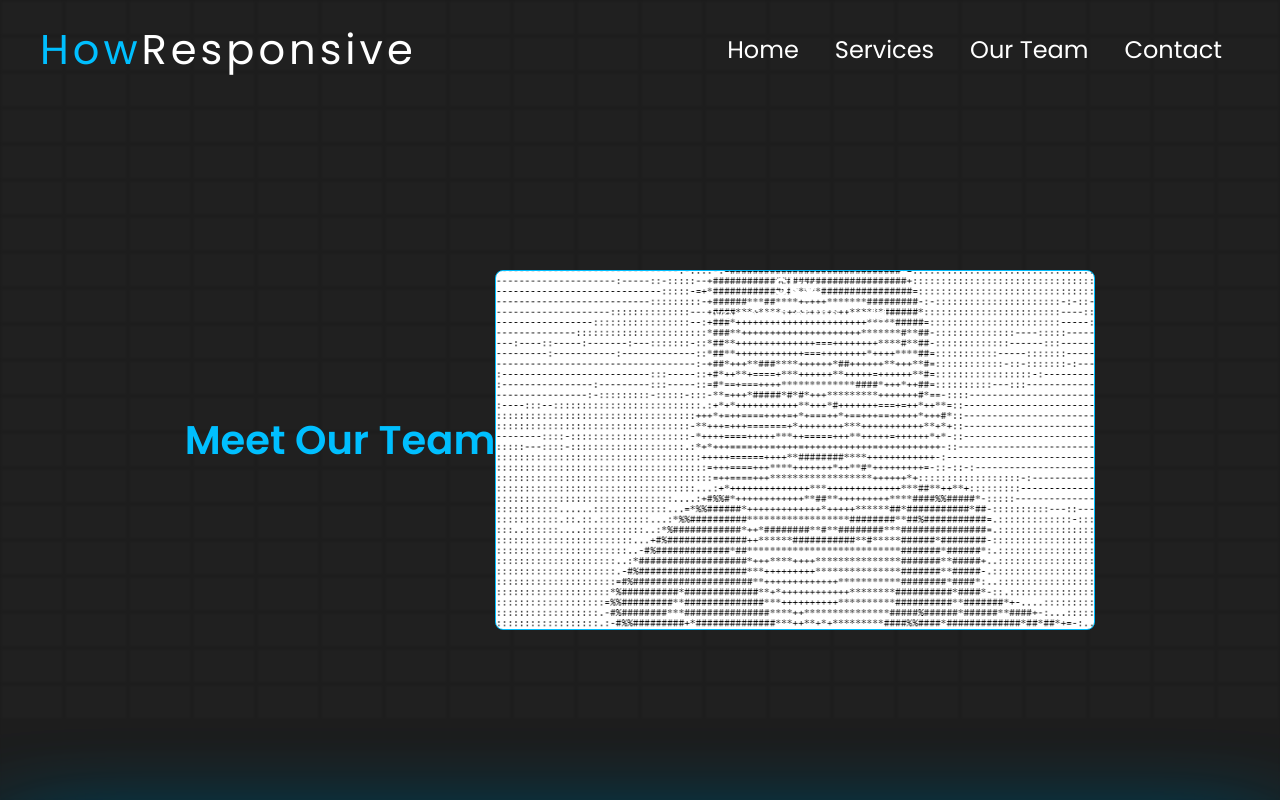
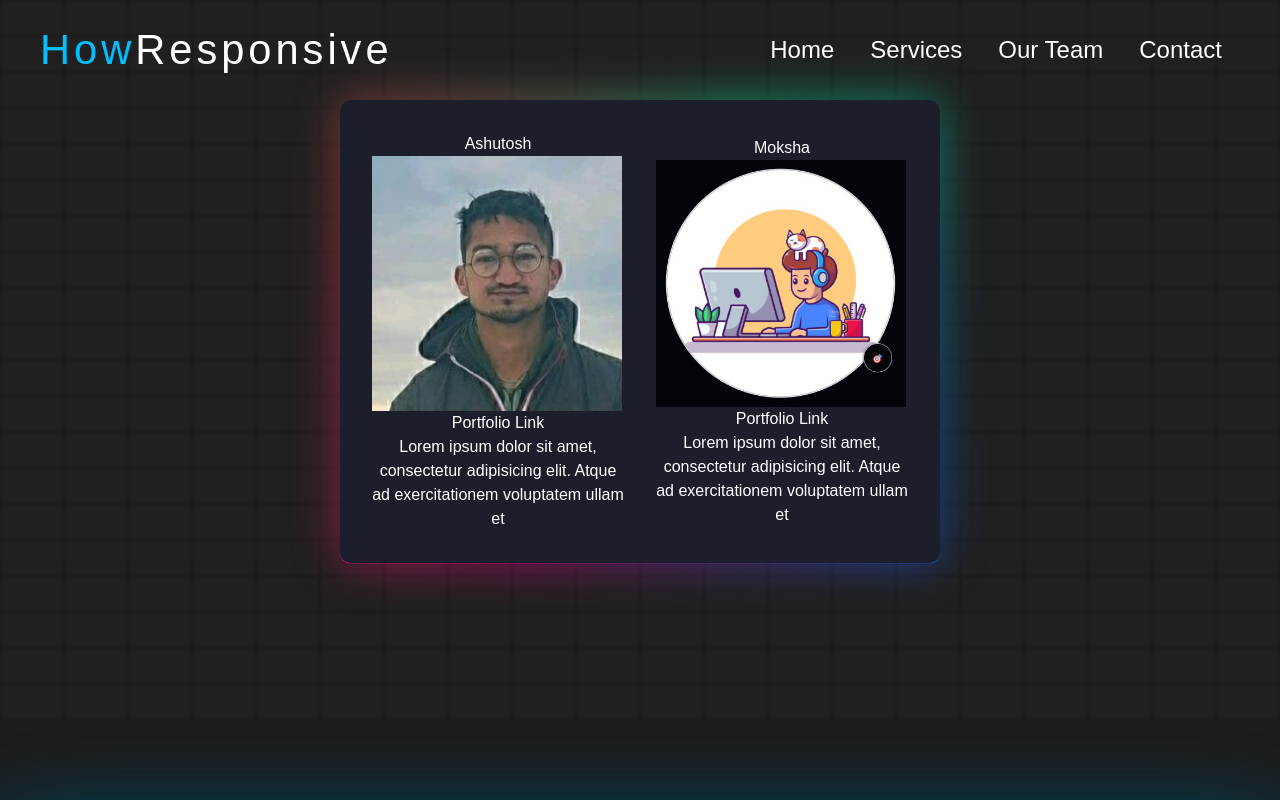
Before and after one commit to Ashutosh9110/howresponsive, a React (Vite) app in the folder frontend/: page /team in a window 1280 px wide. Built offline with nearby package versions, Linux system fonts and the light colour scheme.

Commit message:
add small animation changes to my team

```diff
--- a/frontend/src/components/CardFlip.tsx
+++ b/frontend/src/components/CardFlip.tsx
@@ -1,64 +1,64 @@
-import { useState } from "react";
-import { motion } from "framer-motion";
+// import { useState } from "react";
+// import { motion } from "framer-motion";
 
-import ashu from "../assets/pixeled.png";
-import moksha from "../assets/moksha.png";
+// import ashu from "../assets/pixeled.png";
+// import moksha from "../assets/moksha.png";
 
-const CardFlip = () => {
-  const [isFlipped, setIsFlipped] = useState(false);
-  const [isAnimating, setIsAnimating] = useState(false);
+// const CardFlip = () => {
+//   const [isFlipped, setIsFlipped] = useState(false);
+//   const [isAnimating, setIsAnimating] = useState(false);
 
-  function handleFlip() {
-    if (!isAnimating) {
-      setIsFlipped(!isFlipped);
-      setIsAnimating(true);
-    }
-  }
+//   function handleFlip() {
+//     if (!isAnimating) {
+//       setIsFlipped(!isFlipped);
+//       setIsAnimating(true);
+//     }
+//   }
 
-  return (
-    <div className="flex items-center justify-center w-full">
-      <div
-        className="flip-card w-[600px] h-[360px] cursor-pointer"
-        onClick={handleFlip}
-      >
-        <motion.div
-          className="flip-card-inner relative w-full h-full"
-          initial={false}
-          animate={{ rotateY: isFlipped ? 180 : 0 }}
-          transition={{ duration: 0.6, animationDirection: "normal" }}
-          onAnimationComplete={() => setIsAnimating(false)}
-          style={{ transformStyle: "preserve-3d" }}
-        >
-          <div
-            className="flip-card-front absolute w-full h-full rounded-lg p-4 border border-[#00bfff]"
-            style={{
-              backgroundImage: `url(${ashu})`,
-              backgroundSize: 'cover',
-              backgroundPosition: 'center',
-              backfaceVisibility: "hidden"
-            }}
-          >
-            <h1 className="text-2xl font-bold">Sky</h1>
-            <p>Live on top of the world</p>
-          </div>
+//   return (
+//     <div className="">
+//       <div
+//         className="flip-card w-[600px] h-[360px] cursor-pointer"
+//         onClick={handleFlip}
+//       >
+//         <motion.div
+//           className="flip-card-inner relative w-full h-full"
+//           initial={false}
+//           animate={{ rotateY: isFlipped ? 180 : 0 }}
+//           transition={{ duration: 0.6, animationDirection: "normal" }}
+//           onAnimationComplete={() => setIsAnimating(false)}
+//           style={{ transformStyle: "preserve-3d" }}
+//         >
+//           <div
+//             className="flip-card-front absolute w-full h-full rounded-lg p-4 border border-[#00bfff]"
+//             style={{
+//               backgroundImage: `url(${ashu})`,
+//               backgroundSize: 'cover',
+//               backgroundPosition: 'center',
+//               backfaceVisibility: "hidden"
+//             }}
+//           >
+//             <h1 className="text-2xl font-bold">Sky</h1>
+//             <p>Live on top of the world</p>
+//           </div>
 
-          <div
-            className="flip-card-back absolute w-full h-full rounded-lg p-4 border border-[#00bfff]"
-            style={{
-              backgroundImage: `url(${moksha})`,
-              backgroundSize: 'cover',
-              backgroundPosition: 'center',
-              backfaceVisibility: "hidden",
-              transform: "rotateY(180deg)"
-            }}
-          >
-            <h1 className="text-2xl font-bold">Earth</h1>
-            <p>Or in the maze of the city</p>
-          </div>
-        </motion.div>
-      </div>
-    </div>
-  );
-};
+//           <div
+//             className="flip-card-back absolute w-full h-full rounded-lg p-4 border border-[#00bfff]"
+//             style={{
+//               backgroundImage: `url(${moksha})`,
+//               backgroundSize: 'cover',
+//               backgroundPosition: 'center',
+//               backfaceVisibility: "hidden",
+//               transform: "rotateY(180deg)"
+//             }}
+//           >
+//             <h1 className="text-2xl font-bold">Earth</h1>
+//             <p>Or in the maze of the city</p>
+//           </div>
+//         </motion.div>
+//       </div>
+//     </div>
+//   );
+// };
 
-export default CardFlip;
+// export default CardFlip;
--- a/frontend/src/components/Navbar.tsx
+++ b/frontend/src/components/Navbar.tsx
@@ -6,6 +6,7 @@ const Navbar = () => {
 const navigate = useNavigate()
 
   return (
+    // div clasname: w-full flex justify-between items-center px-10 h-[100px] box-border text-white
     <nav>
       <h1 onClick={() => navigate("/")}>
         <span>How</span>Responsive
--- a/frontend/src/components/Team.tsx
+++ b/frontend/src/components/Team.tsx
@@ -1,14 +1,27 @@
-// Team.jsx
-import CardFlip from "./CardFlip";
+import ashu from "../assets/8.jpeg"
+import moksha from "../assets/moksha.png"
+
 
 const Team = () => {
   return (
-    <section className="page-container h-screen"> {/* Changed from container to page-container */}
-      <h2 className="responsive-heading">Meet Our Team</h2>
-      <div className="max-w-6xl mx-auto px-4"> {/* Using Tailwind for container */}
-        <CardFlip />
-      </div>
-    </section>
+    <div className="card">
+      <div>
+          <h1>Ashutosh</h1>
+          <a href="https://github.com/Ashutosh9110" target="_blank" rel="noopener noreferrer">
+          <img src={ashu} alt="Ashutosh's GitHub" />
+          </a>
+          <a href="https://work-with-ashutosh.netlify.app/" target="_blank" rel="noopener noreferrer">Portfolio Link</a>
+          <p>Lorem ipsum dolor sit amet, consectetur adipisicing elit. Atque ad exercitationem voluptatem ullam et</p>
+        </div>
+        <div>
+          <h1>Moksha</h1>
+          <a href="https://github.com/mokshanirugutti"  target="_blank" rel="noopener noreferrer">
+          <img src={moksha} alt="Moksha's GitHub" />
+          </a>
+          <a href="https://mokshanirugutti.vercel.app/" target="_blank" rel="noopener noreferrer">Portfolio Link</a>
+          <p>Lorem ipsum dolor sit amet, consectetur adipisicing elit. Atque ad exercitationem voluptatem ullam et</p>
+          </div>
+    </div>
   );
 };
 
--- a/frontend/src/index.css
+++ b/frontend/src/index.css
@@ -1,7 +1,13 @@
 @import "tailwindcss";
+
+@import url('https://fonts.googleapis.com/css2?family=Poppins:wght@300;400;500;600;700&display=swap');
 
 
 
+
+body {
+  @apply text-white font-[Poppins,sans-serif]
+}
 
 @theme{
 
--- a/frontend/src/styles/styles.css
+++ b/frontend/src/styles/styles.css
@@ -1,21 +1,17 @@
 
-@import url('https://fonts.googleapis.com/css2?family=Poppins:wght@400;500;600&display=swap');
+/* @import url('https://fonts.googleapis.com/css2?family=Poppins:wght@400;500;600&display=swap'); */
 
-*{
-    margin: 0;
-    padding: 0;
-    box-sizing: border-box;
-}
 
 body{
     color: #fff;
-    background: #111;
+    /* background: #111; */
     font-family: 'Poppins',sans-serif;
 }
 
+
 .container{
-    width: 100%;
-    min-height: 100vh;
+    /* width: 100%; */
+    /* min-height: 100vh; */
     backdrop-filter: blur(1px);
     /* pointer-events: none; */
 }
@@ -192,14 +188,6 @@ body{
     }
 }
 
-.responsive-heading {
-    font-size: 2.5em;
-    color: #00bfff;
-    font-weight: 600;
-    margin-bottom: 20px;
-    text-align: center;
-}
-
 .inputUrl {
 
     width: 400px;
@@ -208,34 +196,68 @@ body{
     text-align: center;
 }
 
-/* Replace your existing flip-card styles with these */
-.flip-card {
-    perspective: 1000px;
-    background-color: transparent;
+
+
+
+  .card{
+    margin: 0 auto;
+    padding: 2em;
+    width: 600px;
+    background: #1c1f2b;
+    text-align: center;
+    border-radius: 10px;
+    position: relative;
+    display: flex;
+    justify-content: space-between;
+    align-items:center;
+    gap: 2rem;
   }
 
-  .flip-card-inner {
-    transition: transform 0.6s;
-    transform-style: preserve-3d;
+  .card img {
+
+    width: 250px;
+    cursor: pointer;
+
+
   }
 
-  .flip-card-front,
-  .flip-card-back {
-    -webkit-backface-visibility: hidden;
-    backface-visibility: hidden;
-    overflow: hidden;
+  @property --angle{
+    syntax: "<angle>";
+    initial-value: 0deg;
+    inherits: false;
   }
 
-  .flip-card-front {
-    z-index: 2;
+  .card::after, .card::before{
+    content: '';
+    position: absolute;
+    height: 100%;
+    width: 100%;
+    background-image: conic-gradient(from var(--angle), #ff4545, #00ff99, #006aff, #ff0095, #ff4545);
+    top: 50%;
+    left: 50%;
+    translate: -50% -50%;
+    z-index: -1;
+    padding: 3px;
+    border-radius: 10px;
+    animation: 3s spin linear infinite;
+  }
+  .card::before{
+    filter: blur(1.5rem);
+    opacity: 0.5;
+  }
+  @keyframes spin{
+    from{
+      --angle: 0deg;
+    }
+    to{
+      --angle: 360deg;
+    }
   }
 
-  .flip-card-back {
-    transform: rotateY(180deg);
-  }
-
-  /* Add some ambient animation for a futuristic feel */
-  .flip-card:hover {
-    box-shadow: 0 0 15px rgba(0, 191, 255, 0.5);
-    transition: box-shadow 0.3s ease;
-  }
+/* .responsive-heading {
+    font-size: 2.5em;
+    color: #00bfff;
+    font-weight: 600;
+    margin-bottom: 20px;
+    text-align: center;
+} */
```
Also changed, not shown: frontend/src/assets/8.jpeg (added).
